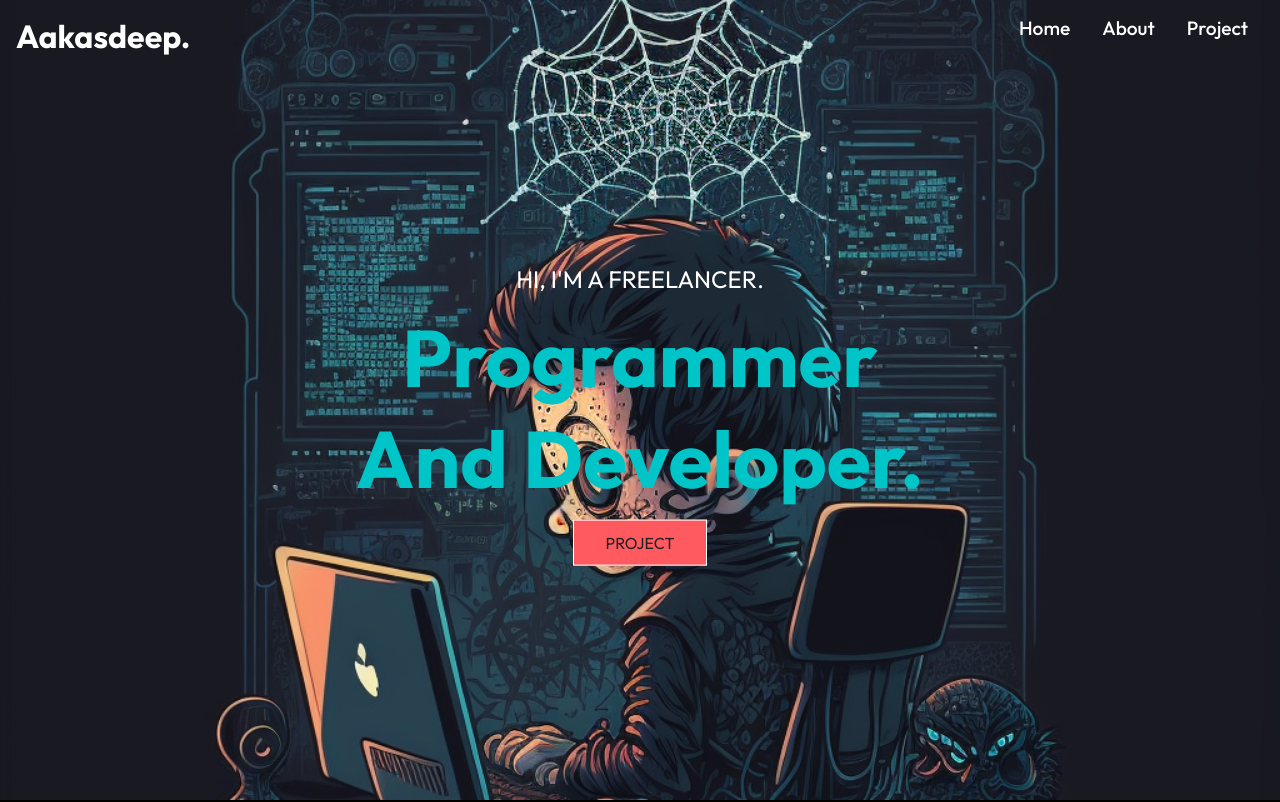
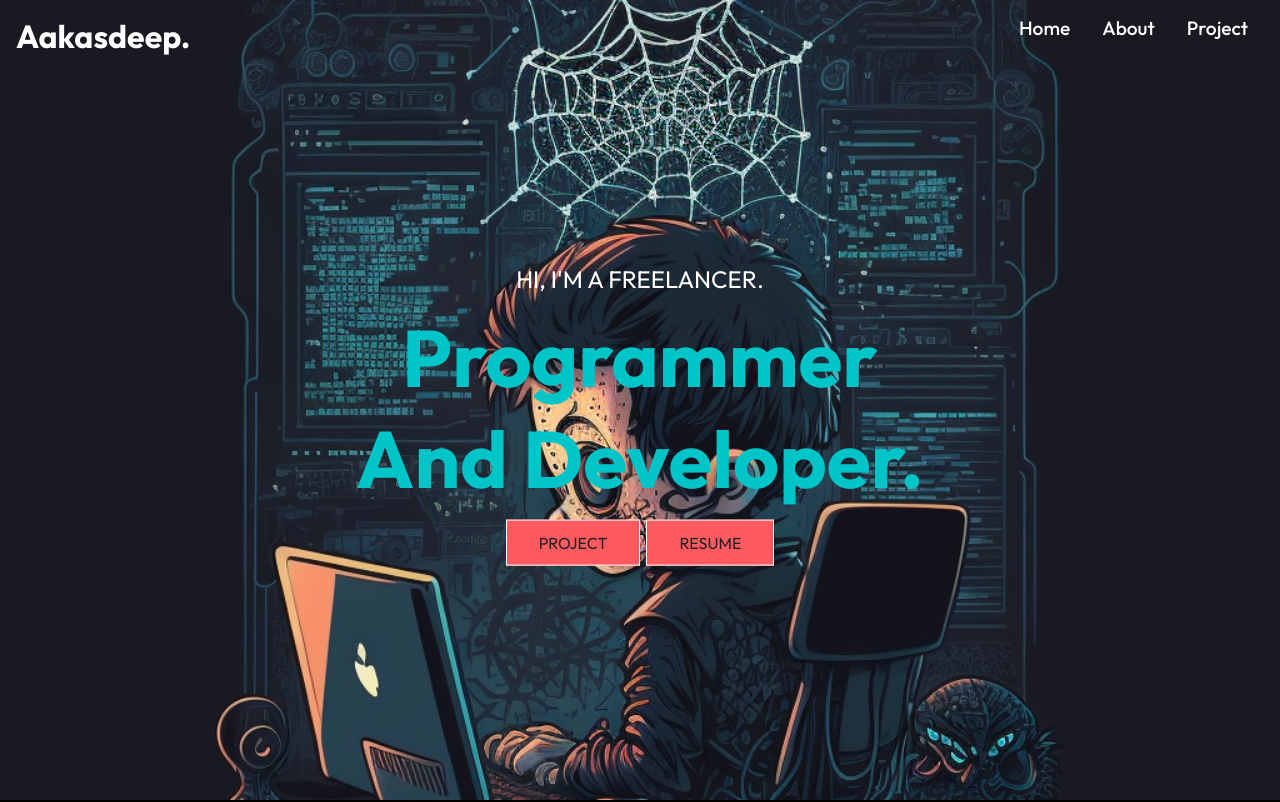
Before and after one commit to Aakasdeep02/aakashdipprotfolio, a React (Create React App) app: page / in a window 1280 px wide. Shown: the top 802 px of the page. Built offline with nearby package versions, Linux system fonts and the light colour scheme; a web font is replaced by a local one.

Commit message:
Add Resume

```diff
--- a/src/components/Heroimg.js
+++ b/src/components/Heroimg.js
@@ -2,6 +2,7 @@ import "./HeroimgStyle.css";
 import React from 'react'
 import { Link } from "react-router-dom";
 import Introimg from "../assets/heroimg.png";
+import Resumefile from "../assets/Aakasdeep.pdf";
 
 const Heroimg = () => {
   return (
@@ -14,6 +15,7 @@ const Heroimg = () => {
           <p>HI, I'M A FREELANCER.</p>
           <h1>Programmer And Developer.</h1>
           <Link to="/project" className="btn">Project</Link>
+          <Link to={Resumefile} download="Aakasdeep-PDF-document" target="-blank" rel="noreferrer" className="btn">Resume</Link>
         </div>
     </div>
   )
--- a/src/index.css
+++ b/src/index.css
@@ -22,6 +22,7 @@ ul{
 }
 
 .btn {
+  margin: 3px;
   padding: 12px 32px;
   font-size: 1rem;
   text-transform: uppercase;
```
Also changed, not shown: 1 other file (tests, documents, lock files or other folders).
